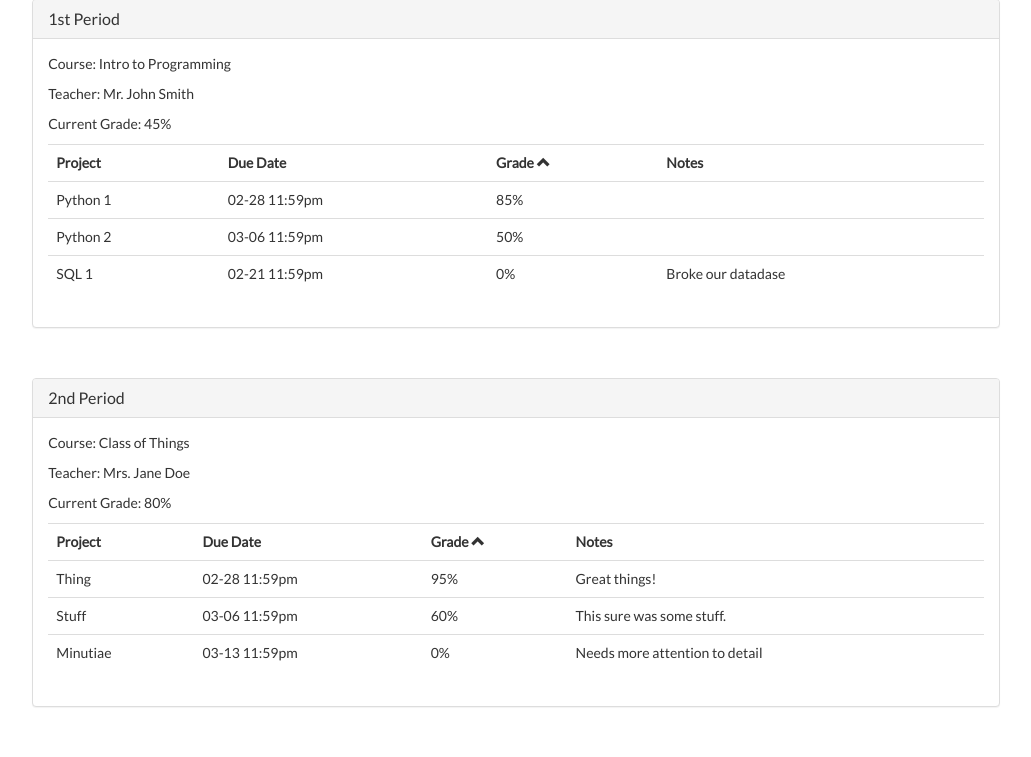
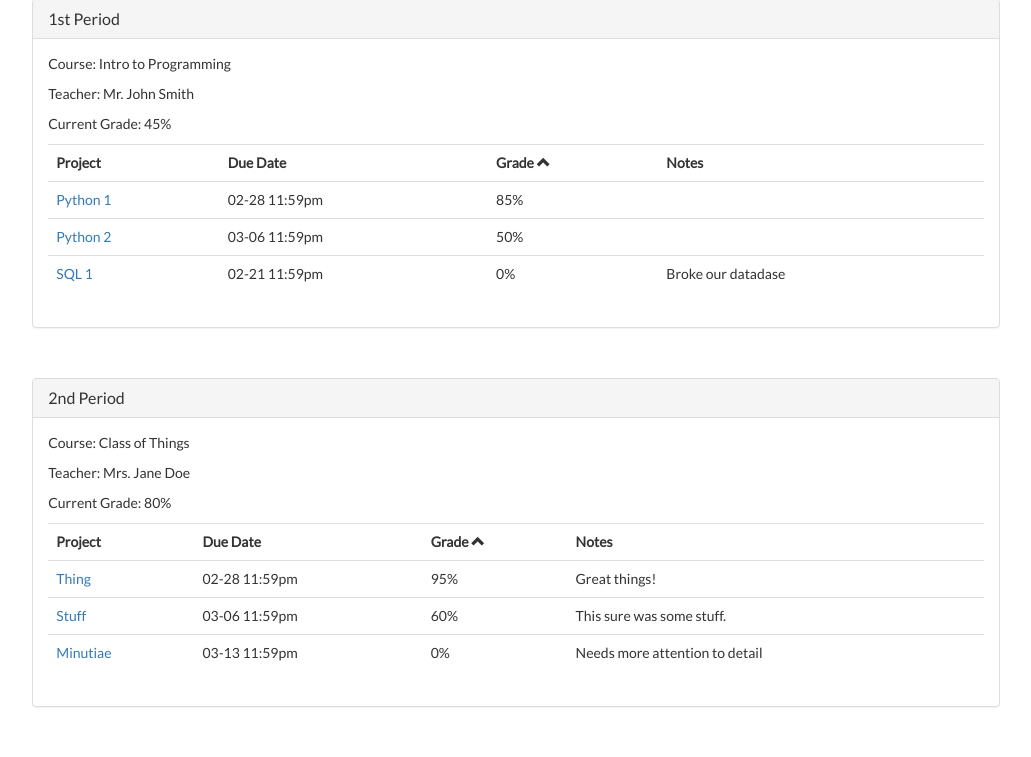
Before and after one commit to amc8391/CoderGarten, a Flask app: page /parent-homepage in a window 1280 px wide. Shown: the part 253-1010 px from the top of the page, without its empty margins (124-1155 px from the left). Run offline with Flask 2, Linux system fonts and the light colour scheme; some libraries are stand-ins or nearby versions.

Commit message:
Updated links to editor

```diff
--- a/app/templates/parent-homepage.html
+++ b/app/templates/parent-homepage.html
@@ -27,19 +27,19 @@
 						<th>Notes</th>
 					</tr>
 					<tr>
-						<td>Python 1</td>
+						<td><a href="editor">Python 1</a></td>
 						<td>02-28 11:59pm</td>
 						<td>85%</td>
 						<td></td>
 					</tr>
 					<tr>
-						<td>Python 2</td>
+						<td><a href="editor">Python 2</a></td>
 						<td>03-06 11:59pm</td>
 						<td>50%</td>
 						<td></td>
 					</tr>
 					<tr>
-						<td>SQL 1</td>
+						<td><a href="editor">SQL 1</a></td>
 						<td>02-21 11:59pm</td>
 						<td>0%</td>
 						<td>Broke our datadase</td>
@@ -65,19 +65,19 @@
 						<th>Notes</th>
 					</tr>
 					<tr>
-						<td>Thing</td>
+						<td><a href="editor">Thing</a></td>
 						<td>02-28 11:59pm</td>
 						<td>95%</td>
 						<td>Great things!</td>
 					</tr>
 					<tr>
-						<td>Stuff</td>
+						<td><a href="editor">Stuff</a></td>
 						<td>03-06 11:59pm</td>
 						<td>60%</td>
 						<td>This sure was some stuff.</td>
 					</tr>
 					<tr>
-						<td>Minutiae</td>
+						<td><a href="editor">Minutiae</a></td>
 						<td>03-13 11:59pm</td>
 						<td>0%</td>
 						<td>Needs more attention to detail</td>
--- a/app/templates/student-homepage.html
+++ b/app/templates/student-homepage.html
@@ -38,7 +38,7 @@
 						</div>
 	    			</div>
 		    		<div class="col-md-2">
-		    			<button type="button" class="btn btn-xs btn-default">Continue</button>
+		    			<a href="editor"><button type="button" class="btn btn-xs btn-default">Continue</button></a>
 		    		</div>
 	    		</div>
 	    		<div class="row">
@@ -53,7 +53,7 @@
 						</div>
 	    			</div>
 		    		<div class="col-md-2">
-		    			<button type="button" class="btn btn-xs btn-default">Continue</button>
+		    			<a href="editor"><button type="button" class="btn btn-xs btn-default">Continue</button></a>
 		    		</div>
 	    		</div>
 		  </div>
```
